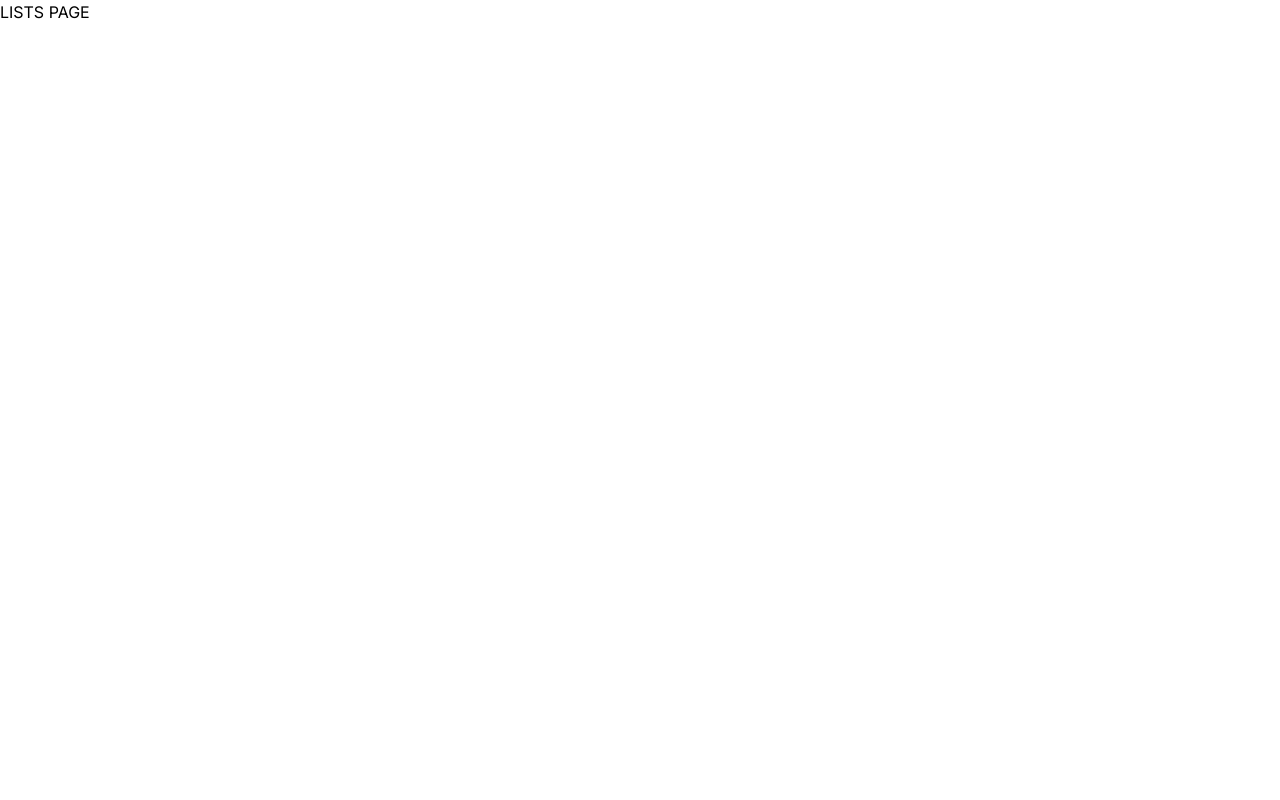
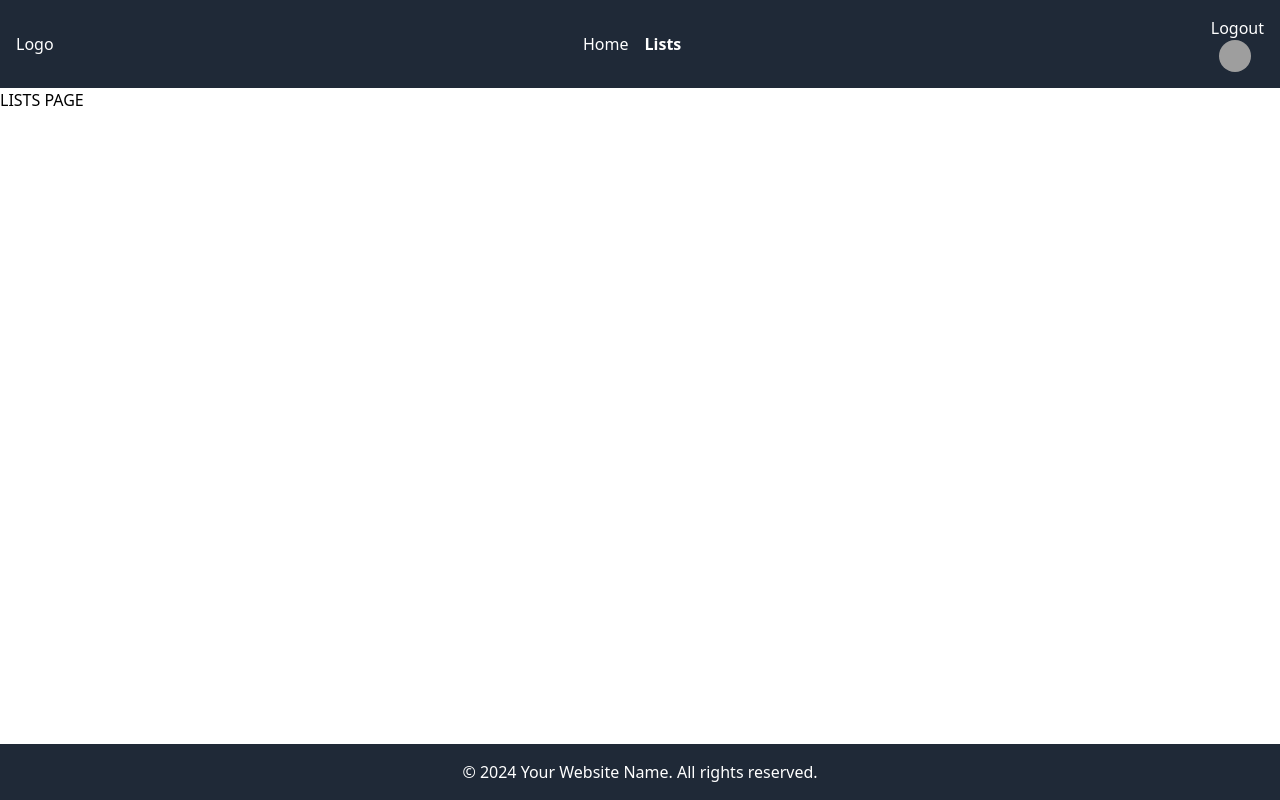
Before and after one commit to Raja-Usman-Murad/Nextjs, a Next.js app: page /lists in a window 1280 px wide. Built offline with nearby package versions, Linux system fonts and the light colour scheme; grey boxes are pictures that could not be loaded.

Commit message:
Create the header, navbar, footer

```diff
--- /dev/null
+++ b/app/_Components/Footer/Footer.tsx
@@ -0,0 +1,14 @@
+const Footer: React.FC = () => {
+  return (
+    <footer className="bg-gray-800 py-4 mt-auto">
+      <div className="container mx-auto text-center text-white flex justify-center items-center h-full">
+        <p>
+          &copy; {new Date().getFullYear()} Your Website Name. All rights
+          reserved.
+        </p>
+      </div>
+    </footer>
+  );
+};
+
+export default Footer;
--- /dev/null
+++ b/app/_Components/Header/Header.tsx
@@ -0,0 +1,8 @@
+import React from "react";
+import Navbar from "../Navbar/Navbar";
+
+const Header: React.FC = () => {
+  return <Navbar />;
+};
+
+export default Header;
--- /dev/null
+++ b/app/_Components/Navbar/Navbar.tsx
@@ -0,0 +1,70 @@
+"use client";
+
+import { useState } from "react";
+import Link from "next/link";
+import NavLinks from "./partials/NavLinks";
+
+const Navbar: React.FC = () => {
+  const [isOpen, setIsOpen] = useState(false);
+
+  const toggleMenu = () => {
+    setIsOpen(!isOpen);
+  };
+
+  return (
+    <nav className="bg-gray-800 p-4">
+      <div className="container mx-auto flex justify-between items-center">
+        <div>
+          <Link className="text-white hover:text-gray-300" href="/">
+            Logo
+          </Link>
+        </div>
+        <div className="hidden md:block">
+          <ul className="flex space-x-4">
+            <NavLinks />
+          </ul>
+        </div>
+        <div className="hidden md:block">
+          <button
+            className="text-white hover:text-gray-300"
+            onClick={() => alert("Logout clicked")}
+          >
+            Logout
+          </button>
+          <img
+            src="https://cdn.pixabay.com/photo/2020/07/01/12/58/icon-5359553_640.png"
+            alt="User"
+            className="w-8 h-8 rounded-full ml-2"
+          />
+        </div>
+        <div className="block md:hidden">
+          <button
+            onClick={toggleMenu}
+            className="text-white hover:text-gray-300 focus:outline-none"
+          >
+            <svg
+              className="h-6 w-6 fill-current"
+              viewBox="0 0 24 24"
+              xmlns="http://www.w3.org/2000/svg"
+            >
+              <path
+                fillRule="evenodd"
+                clipRule="evenodd"
+                d="M3 18h18v-2H3v2zM3 11h18V9H3v2zm0-7h18V2H3v2z"
+              />
+            </svg>
+          </button>
+        </div>
+      </div>
+      {isOpen && (
+        <div className="md:hidden">
+          <ul className="mt-2">
+            <NavLinks />
+          </ul>
+        </div>
+      )}
+    </nav>
+  );
+};
+
+export default Navbar;
--- /dev/null
+++ b/app/_Components/Navbar/partials/NavLinks.tsx
@@ -0,0 +1,31 @@
+"use client";
+
+import React from "react";
+import { usePathname } from "next/navigation";
+import Link from "next/link";
+
+const navLinks = [
+  { name: "Home", href: "/" },
+  { name: "Lists", href: "/lists" },
+];
+
+const NavLinks: React.FC = () => {
+  const pathName = usePathname();
+  return navLinks?.map((navLink) => {
+    const isActive = navLink.href === pathName;
+    return (
+      <li key={navLink?.name}>
+        <Link
+          className={`text-white hover:text-gray-300 ${
+            isActive ? "font-bold" : ""
+          }`}
+          href={navLink?.href}
+        >
+          {navLink?.name}
+        </Link>
+      </li>
+    );
+  });
+};
+
+export default NavLinks;
--- a/app/layout.tsx
+++ b/app/layout.tsx
@@ -1,9 +1,8 @@
 import type { Metadata } from "next";
-import { Inter } from "next/font/google";
 import "./globals.css";
 import StoreProvider from "./_store/StoreProvider";
-
-const inter = Inter({ subsets: ["latin"] });
+import Header from "./_Components/Header/Header";
+import Footer from "./_Components/Footer/Footer";
 
 export const metadata: Metadata = {
   title: "Next js",
@@ -18,7 +17,11 @@ export default function RootLayout({
   return (
     <StoreProvider>
       <html lang="en">
-        <body className={inter.className}>{children}</body>
+        <body className="h-screen flex flex-col">
+          <Header />
+          {children}
+          <Footer />
+        </body>
       </html>
     </StoreProvider>
   );
```
